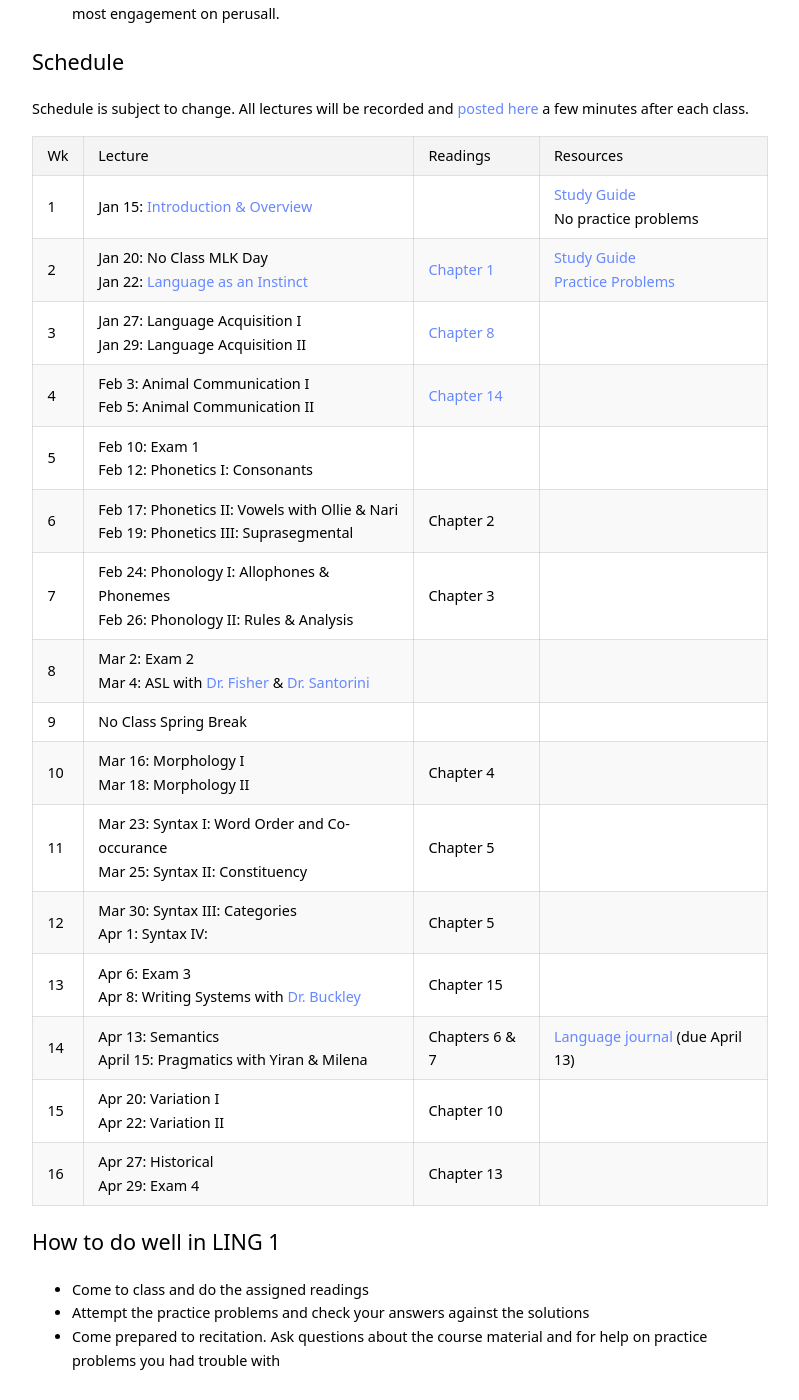
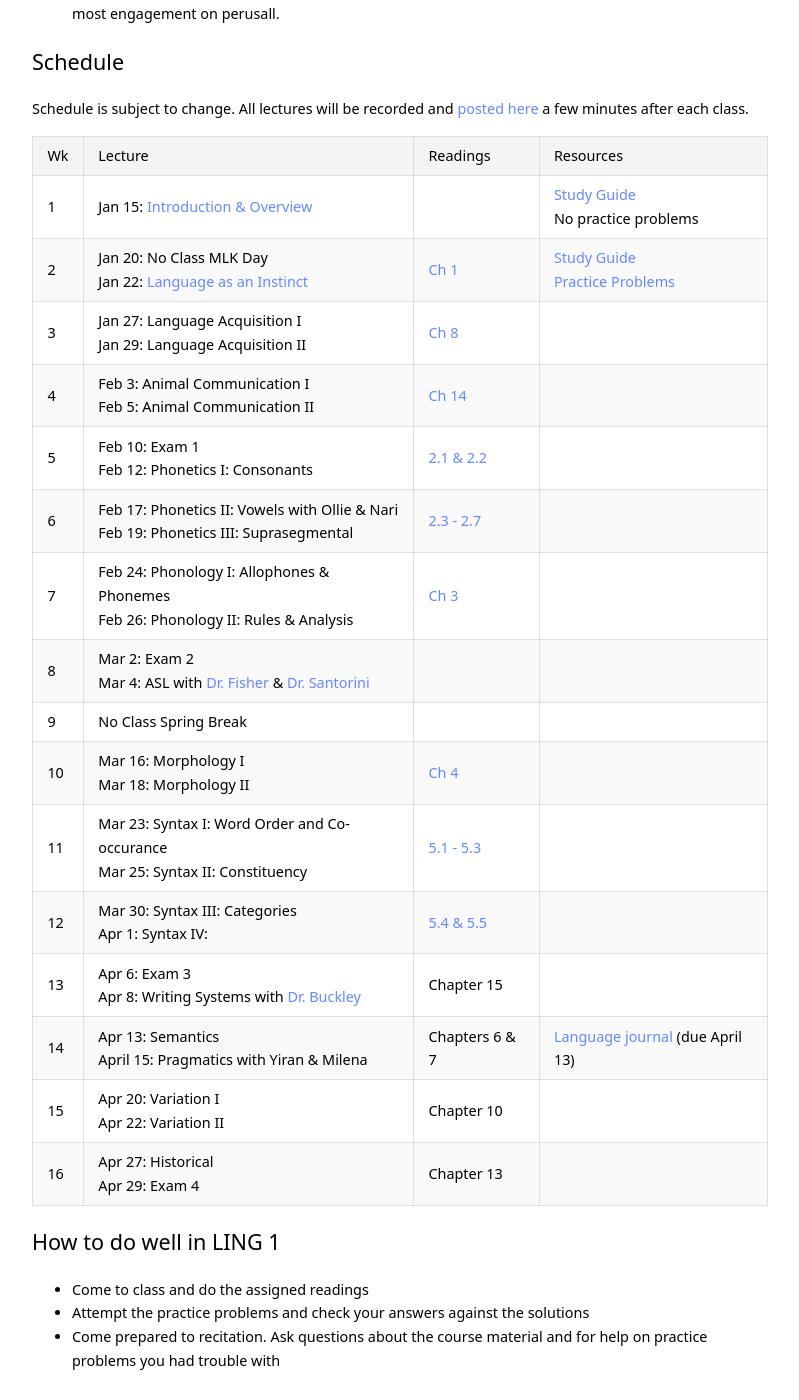
Before and after one commit to kschuler/ling001, a Jekyll site: the page built from index.md, in a window 1280 px wide and 1400 px high, scrolled down 2378 px. Shown: the whole window, without its empty margins (240-1039 px from the left). Built offline with Jekyll 4.4.1, drawn with Linux system fonts in a browser that asks for light colours.

Commit message:
Update index.md

```diff
--- a/index.md
+++ b/index.md
@@ -69,17 +69,17 @@ Schedule is subject to change. All lectures will be recorded and [posted here](h
 Wk  | Lecture | Readings | Resources
   --- | --- | --- | ---
 1 | Jan 15: [Introduction & Overview](resources/Ling001-20A-01-Intro.pdf) | | [Study Guide](resources/studyguide-week1.pdf)<br>No practice problems
-2 | Jan 20: **No Class MLK Day**<br>Jan 22: [Language as an Instinct](resources/Ling001-20A-02-Instinct.pdf) | [Chapter 1](https://app.perusall.com/courses/intro-to-linguistics-1/pinker-ch01?assignmentId=5ib5rPaDkYoZxZc9X&part=1) | [Study Guide](resources/studyguide-week2.pdf)<br>[Practice Problems](resources/practiceproblems-week2.pdf)
-3 | Jan 27: Language Acquisition I<br>Jan 29: Language Acquisition II  | [Chapter 8](https://app.perusall.com/courses/intro-to-linguistics-1/chapter-8-15?assignmentId=ckDfokjY25EnrzRdB&part=1) |
-4 | Feb 3: Animal Communication I<br>Feb 5: Animal Communication II   | [Chapter 14](https://app.perusall.com/courses/intro-to-linguistics-1/chapter-14-13?assignmentId=7ag64J2jqfoSDxxoo&part=1) |
-5 | Feb 10: **Exam 1** <br> Feb 12: Phonetics I: Consonants| |
-6 | Feb 17: Phonetics II: Vowels with Ollie & Nari<br>Feb 19: Phonetics III: Suprasegmental | Chapter 2 |
-7 | Feb 24: Phonology I: Allophones & Phonemes<br>Feb 26: Phonology II: Rules & Analysis | Chapter 3 |
+2 | Jan 20: **No Class MLK Day**<br>Jan 22: [Language as an Instinct](resources/Ling001-20A-02-Instinct.pdf) | [Ch 1](https://app.perusall.com/courses/intro-to-linguistics-1/pinker-ch01?assignmentId=5ib5rPaDkYoZxZc9X&part=1) | [Study Guide](resources/studyguide-week2.pdf)<br>[Practice Problems](resources/practiceproblems-week2.pdf)
+3 | Jan 27: Language Acquisition I<br>Jan 29: Language Acquisition II  | [Ch 8](https://app.perusall.com/courses/intro-to-linguistics-1/chapter-8-15?assignmentId=ckDfokjY25EnrzRdB&part=1) |
+4 | Feb 3: Animal Communication I<br>Feb 5: Animal Communication II   | [Ch 14](https://app.perusall.com/courses/intro-to-linguistics-1/chapter-14-13?assignmentId=7ag64J2jqfoSDxxoo&part=1) |
+5 | Feb 10: **Exam 1** <br> Feb 12: Phonetics I: Consonants| [2.1 & 2.2](https://app.perusall.com/courses/intro-to-linguistics-1/_/dashboard/assignments/39n2C4wgg4umcp5Kz) |
+6 | Feb 17: Phonetics II: Vowels with Ollie & Nari<br>Feb 19: Phonetics III: Suprasegmental | [2.3 - 2.7]() |
+7 | Feb 24: Phonology I: Allophones & Phonemes<br>Feb 26: Phonology II: Rules & Analysis | [Ch 3]()|
 8 | Mar 2: **Exam 2** <br>Mar 4: ASL with [Dr. Fisher](https://web.sas.upenn.edu/asl-deafstudies/) & [Dr. Santorini](https://www.ling.upenn.edu/~beatrice/)|  |
 9 | **No Class Spring Break** |  |
-10 | Mar 16: Morphology I<br>Mar 18: Morphology II | Chapter 4 |
-11 | Mar 23: Syntax I: Word Order and Co-occurance<br>Mar 25: Syntax II: Constituency |  Chapter 5 |
-12 | Mar 30: Syntax III: Categories<br>Apr 1: Syntax IV: | Chapter 5 |
+10 | Mar 16: Morphology I<br>Mar 18: Morphology II | [Ch 4]() |
+11 | Mar 23: Syntax I: Word Order and Co-occurance<br>Mar 25: Syntax II: Constituency |  [5.1 - 5.3]() |
+12 | Mar 30: Syntax III: Categories<br>Apr 1: Syntax IV: | [5.4 & 5.5]() |
 13 | Apr 6: **Exam 3**<br> Apr 8: Writing Systems with [Dr. Buckley](https://www.ling.upenn.edu/~gene/home.html)| Chapter 15 |
 14 | Apr 13: Semantics<br>April 15: Pragmatics with Yiran & Milena | Chapters 6 & 7 | [Language journal](resources/language-journal-assignment) (due April 13)
 15 | Apr 20:  Variation I<br> Apr 22: Variation II| Chapter 10 |
```
